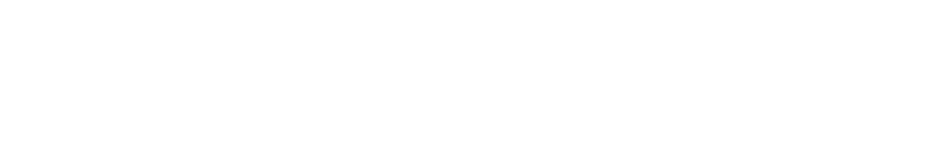
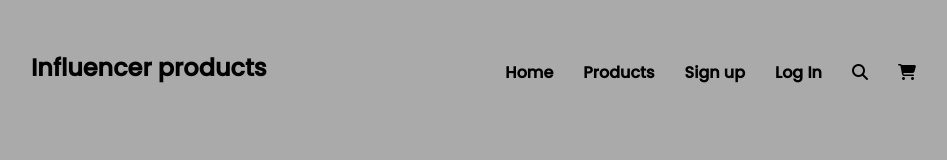
Before and after one commit to Rabbi011/influencer-gear-repo, a plain HTML site: page index.html in a window 1280 px wide. Shown: the whole page, without its empty margins (159-1106 px from the left). Drawn offline with Linux system fonts and the light colour scheme.

Commit message:
navigation almost done

```diff
--- a/index.html
+++ b/index.html
@@ -6,8 +6,26 @@
     <meta name="viewport" content="width=device-width, initial-scale=1.0">
     <title>Influencer Gear</title>
     <link rel="stylesheet" href="style.css">
+    <!----------- Font Awesome ----------------->
+    <script src="https://kit.fontawesome.com/81bf82a9b0.js" crossorigin="anonymous"></script>
 </head>
 <body>
+   <header>
+       <nav class="container">
+           <div>
+               <h1>Influencer products</h1>
+           </div>
+           <ul class="navigation">
+               <li><a href="">Home</a></li>
+               <li><a href="">Products</a></li>
+               <li><a href="">Sign up</a></li>
+               <li><a href="">Log In</a></li>
+               <li><a href=""><i class="fas fa-search"></i></a></li>
+               <li><a href=""><i class="fas fa-shopping-cart"></i></a></i></li>
+           </ul>
+       </nav>
 
+
+   </header>
 </body>
 </html>
--- a/style.css
+++ b/style.css
@@ -0,0 +1,38 @@
+@import url('https://fonts.googleapis.com/css2?family=Poppins:wght@400;500&family=Roboto+Condensed:wght@700&display=swap');
+*{
+    margin: 0;
+    padding: 0;
+    box-sizing: border-box;
+    background-color: #AAAAAA;
+}
+body{
+    font-family: 'Poppins', sans-serif;
+    max-width: 1000px;
+    margin: 0 auto;
+    padding: 50px;
+}
+/* .container{
+    max-width: 1000px;
+    margin: 0 auto;
+    padding: 50px;
+} */
+nav{
+    display: flex;
+    justify-content: space-between;
+}
+.navigation{
+    display: flex;
+}
+.navigation li{
+    list-style: none;
+    margin: 10px;
+}
+.navigation li a{
+    text-decoration: none;
+    color: black;
+    font-weight: 700;
+    margin: 10px 5px;
+
+
+}
+/******************* end navbar**************/
```
